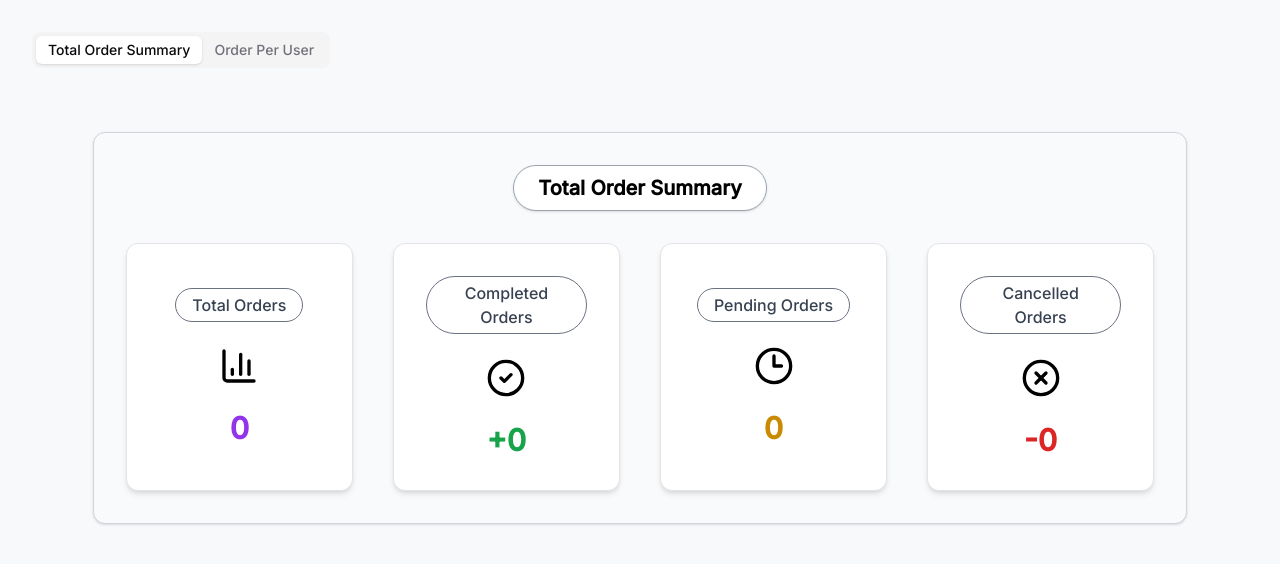
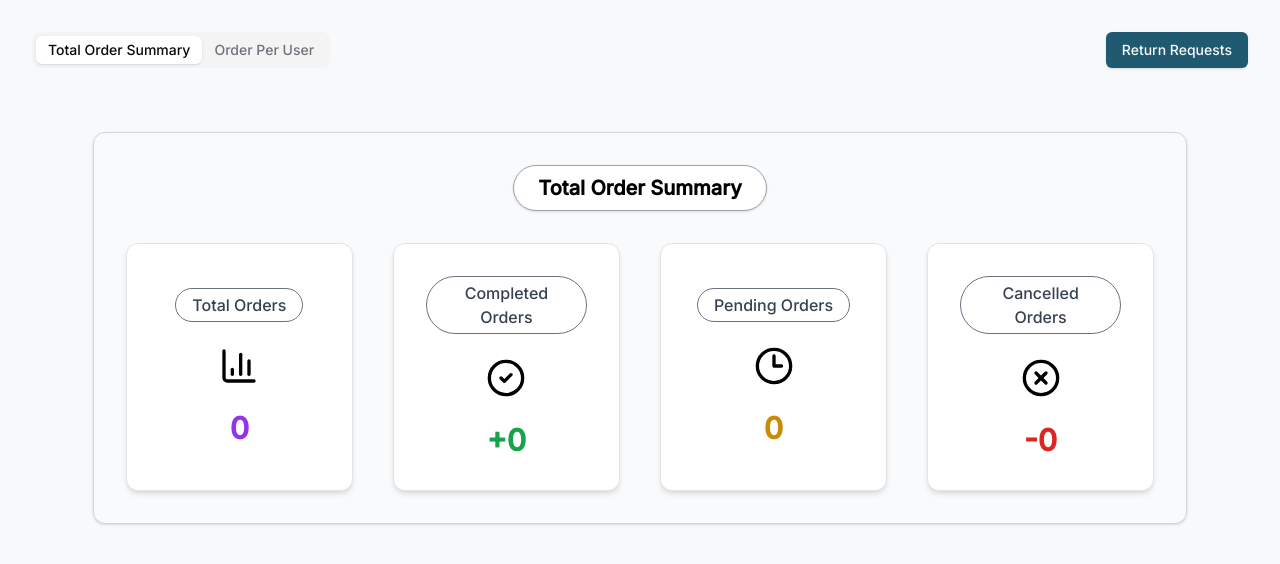
Before and after one commit to megatransactFront/challenz_dashboard, a Next.js app: page /orders in a window 1280 px wide. Shown: the top 564 px of the page. Built offline with nearby package versions, Linux system fonts and the light colour scheme; no server answers; the database is empty.

Commit message:
connecting with order

```diff
--- a/src/app/orders/page.tsx
+++ b/src/app/orders/page.tsx
@@ -1,14 +1,17 @@
 'use client';
 
 import { useState } from 'react';
+import { useRouter } from 'next/navigation';
 import { Tabs, TabsList, TabsTrigger } from '@/components/ui/tabs';
 import { Card } from '@/components/ui/card';
 import { Input } from '@/components/ui/input';
+import { Button } from '@/components/ui/button';
 import { OrderSummaryCards } from './components/OrderSummaryCards';
 import { OrderTable } from './components/OrderTable';
 import { FilterDropdown } from './components/FilterDropdown';
 
 export default function OrdersPage() {
+  const router = useRouter();
   const [tab, setTab] = useState<'summary' | 'perUser'>('summary');
   const [status, setStatus] = useState<string | null>(null);
   const [search, setSearch] = useState('');
@@ -17,14 +20,20 @@
 
   return (
     <div className="p-4 md:p-8 space-y-6">
-
-      <div className="flex justify-between items-center">
+      <div className="flex justify-between items-center gap-3">
         <Tabs value={tab} onValueChange={(val) => setTab(val as any)}>
           <TabsList>
             <TabsTrigger value="summary">Total Order Summary</TabsTrigger>
             <TabsTrigger value="perUser">Order Per User</TabsTrigger>
           </TabsList>
         </Tabs>
+
+        <Button
+          onClick={() => router.push('orders/returns')}
+          className="whitespace-nowrap"
+        >
+          Return Requests
+        </Button>
       </div>
 
       {tab === 'summary' && <OrderSummaryCards />}
@@ -36,6 +45,7 @@
               Order Per User
             </span>
           </div>
+
           <div className="flex flex-col md:flex-row flex-wrap gap-4 w-full items-end">
             <div className="flex flex-col gap-1 flex-1 min-w-[200px]">
               <label className="text-sm text-gray-600">Search</label>
@@ -50,10 +60,20 @@
               label="Status"
               value={status}
               onChange={setStatus}
-            options={['PENDING_PAYMENT', 'AWAITING_FULFILLMENT' , 'FULFILLED' , 'SHIPPED' , 'DELIVERED' , 'PAYMENT_FAILED' , 'CANCELED' , 'RETURN_REQUESTED' , 'REFUNDED', 'NO_REFUND']}
+              options={[
+                'PENDING_PAYMENT',
+                'AWAITING_FULFILLMENT',
+                'FULFILLED',
+                'SHIPPED',
+                'DELIVERED',
+                'PAYMENT_FAILED',
+                'CANCELED',
+                'RETURN_REQUESTED',
+                'REFUNDED',
+                'NO_REFUND',
+              ]}
               widthClass="w-full"
             />
-
 
             <div className="flex flex-col gap-1 flex-1 min-w-[150px]">
               <label className="text-sm text-gray-600">Start Date</label>
```
Lines whose indentation alone changed are shown as unchanged.
